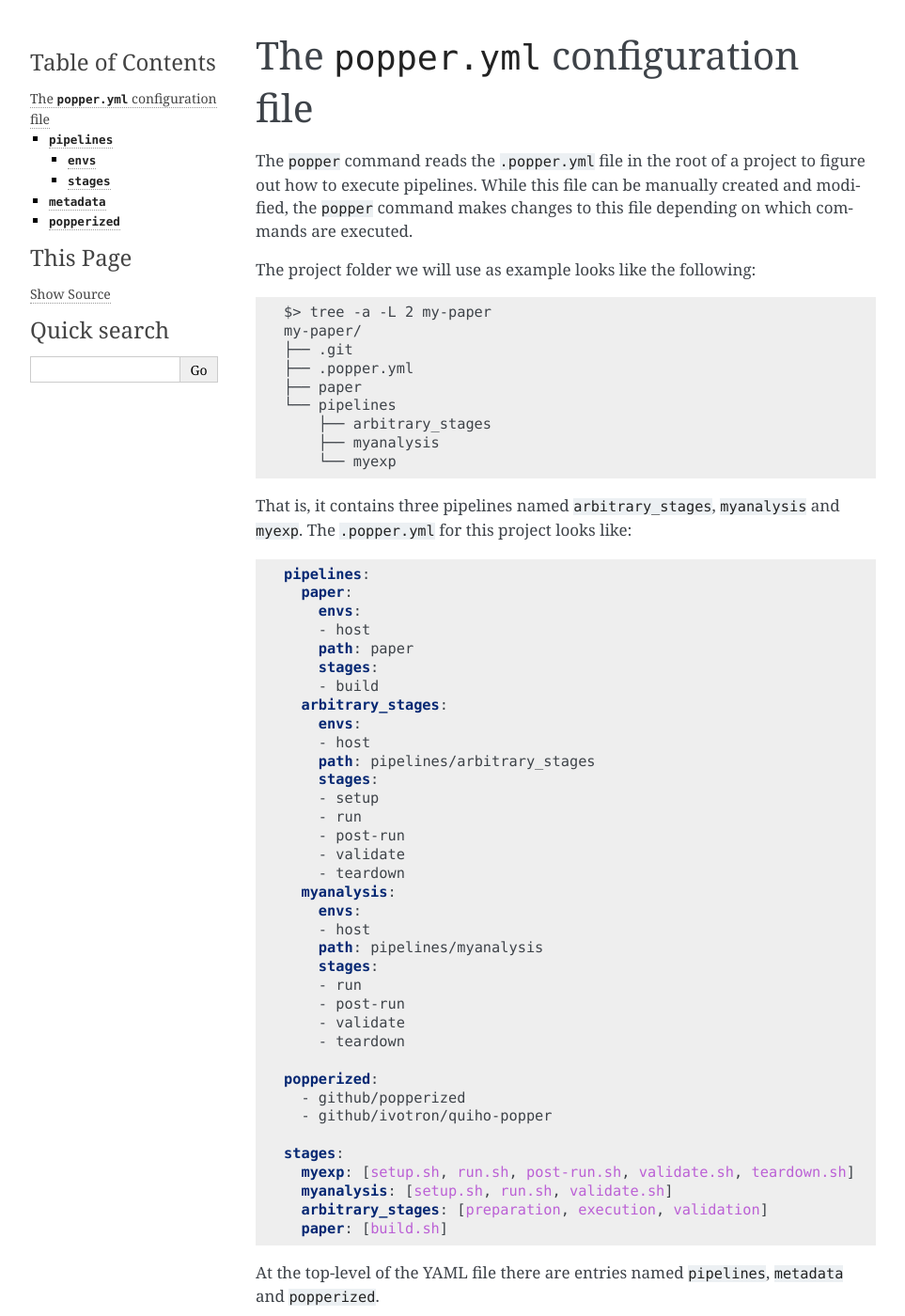
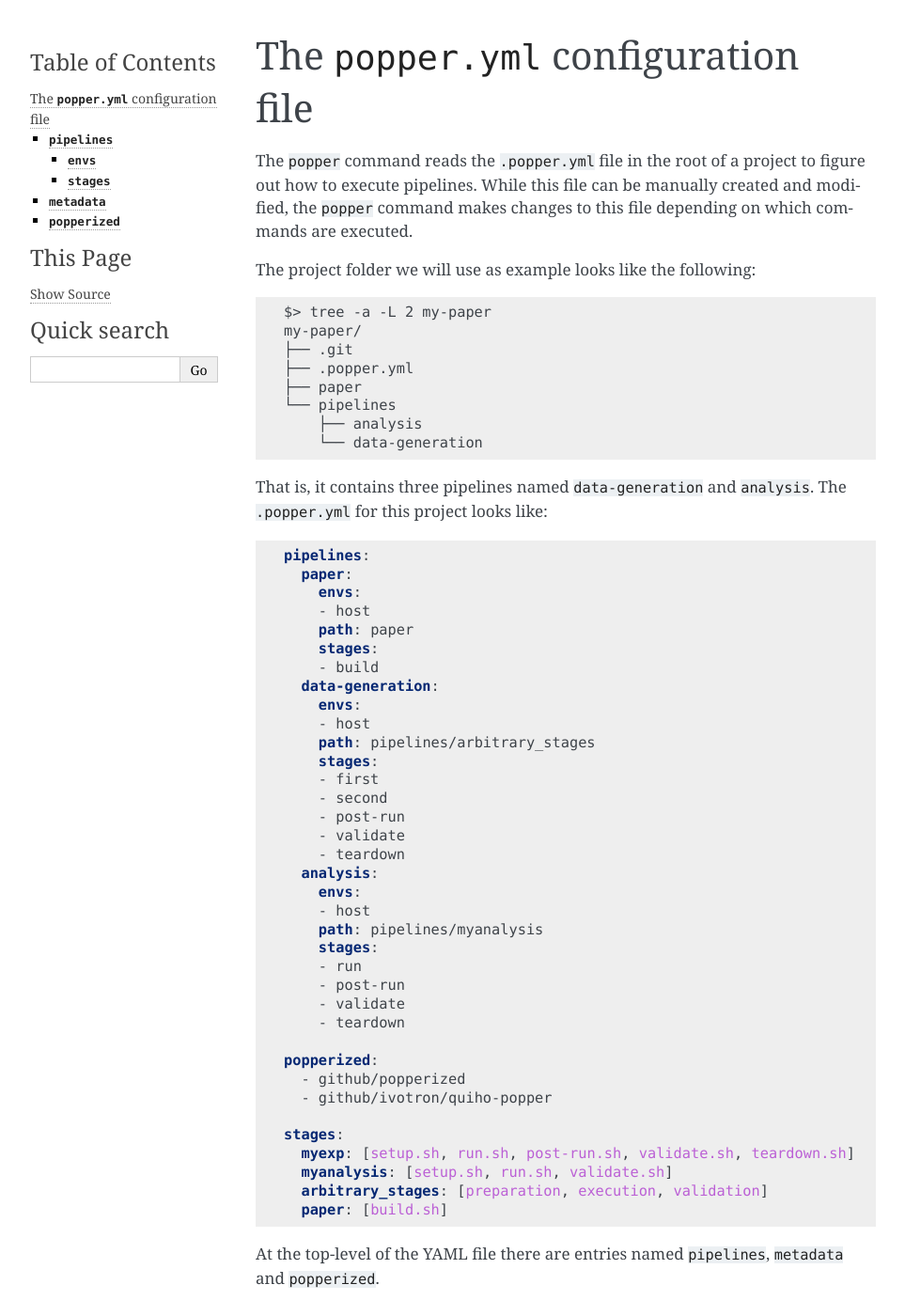
Before and after one commit to getpopper/popper, a Sphinx documentation site: the page built from docs/ci/popperyml.md, in a window 1280 px wide and 1400 px high. Shown: the whole window at 94% size, without its empty margins (148-1111 px from the left). Built offline with Sphinx 7.4.7, drawn with Linux system fonts in a browser that asks for light colours; pages that are not in the unit, such as notebooks, are missing from menus.

Commit message:
Update popperyml.md

````diff
--- a/docs/ci/popperyml.md
+++ b/docs/ci/popperyml.md
@@ -15,13 +15,11 @@ my-paper/
 ├── .popper.yml
 ├── paper
 └── pipelines
-    ├── arbitrary_stages
-    ├── myanalysis
-    └── myexp
+    ├── analysis
+    └── data-generation
 ```
 
-That is, it contains three pipelines named `arbitrary_stages`,
-`myanalysis` and `myexp`. The `.popper.yml` for this project looks
+That is, it contains three pipelines named `data-generation` and `analysis`. The `.popper.yml` for this project looks
 like:
 
 ```yaml
@@ -33,17 +31,17 @@ pipelines:
     path: paper
     stages:
     - build
-  arbitrary_stages:
+  data-generation:
     envs:
     - host
     path: pipelines/arbitrary_stages
     stages:
-    - setup
-    - run
+    - first
+    - second
     - post-run
     - validate
     - teardown
-  myanalysis:
+  analysis:
     envs:
     - host
     path: pipelines/myanalysis
````
